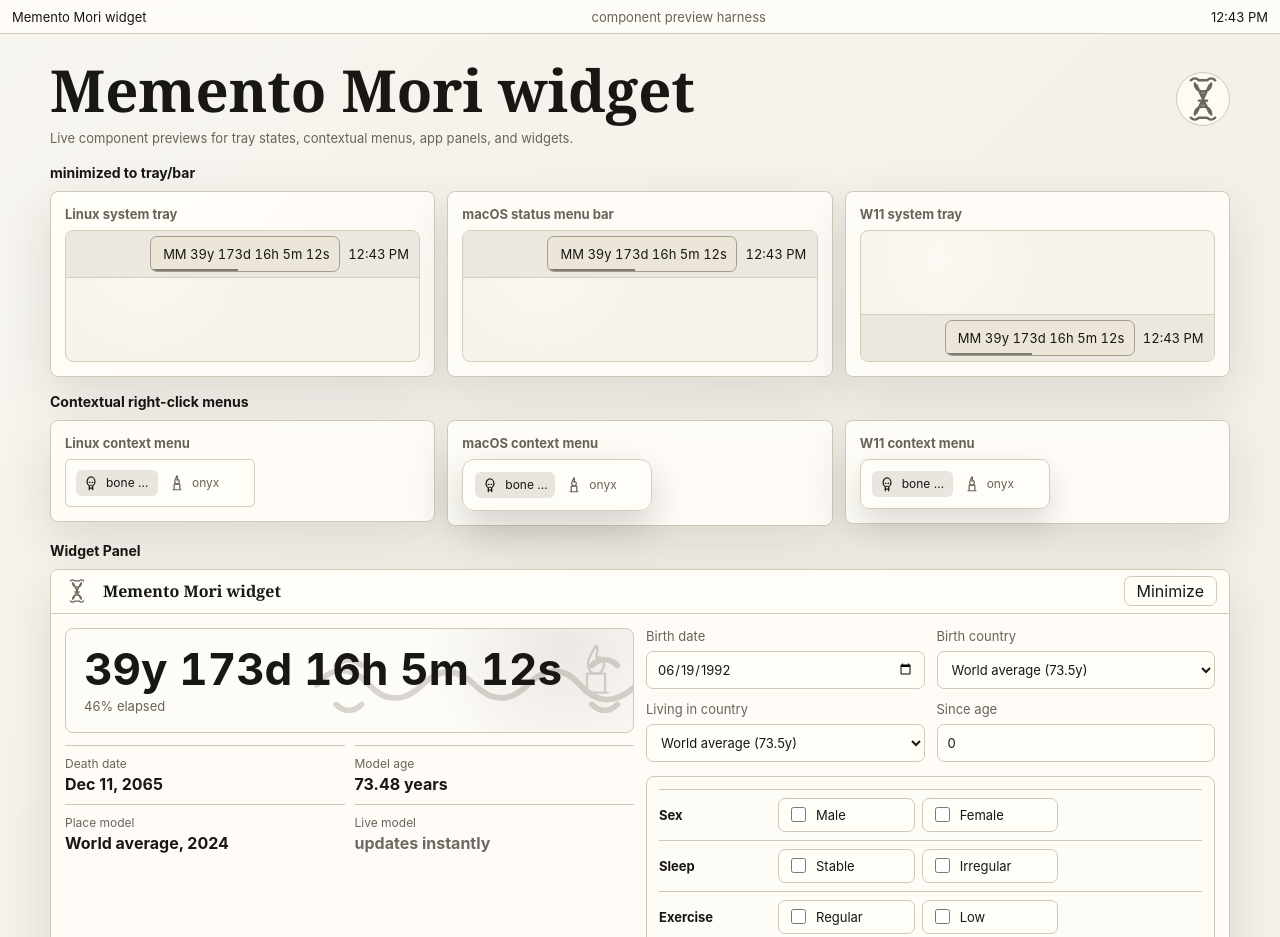
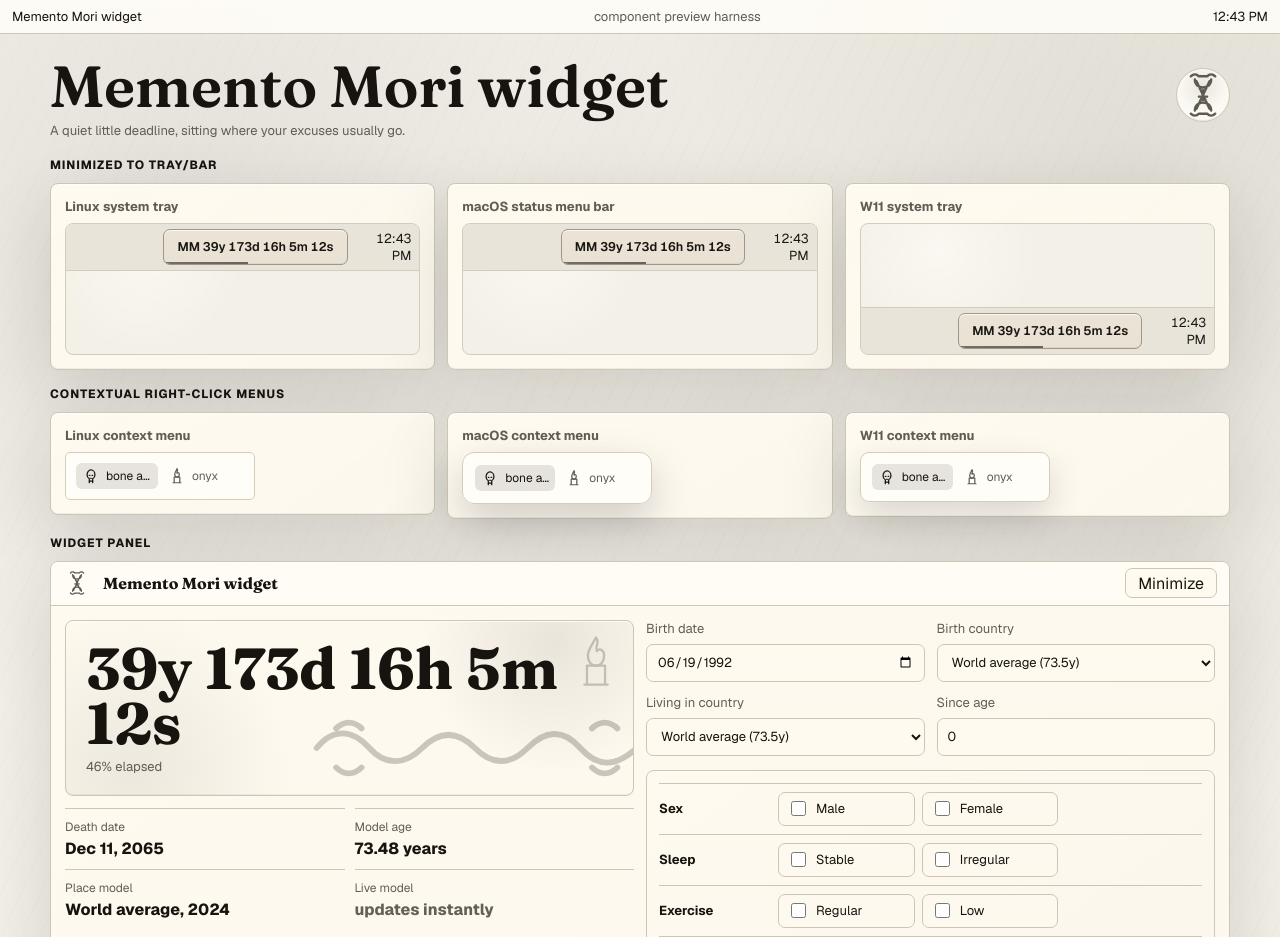
Before and after one commit to ponzgpt/memento-mori, a website: page app/index.html in a window 1280 px wide. Shown: the top 937 px of the page. Drawn offline with nearby package versions, Linux system fonts and the light colour scheme.

Commit message:
Add philosophy and refine visual tone

```diff
--- a/app/index.html
+++ b/app/index.html
@@ -4,8 +4,8 @@
     <meta charset="utf-8">
     <meta name="viewport" content="width=device-width, initial-scale=1">
     <title>Memento Mori widget</title>
-    <link rel="stylesheet" href="./styles.css?v=1.8.0">
-    <script type="module" src="./main.js?v=1.8.0"></script>
+    <link rel="stylesheet" href="./styles.css?v=1.9.0">
+    <script type="module" src="./main.js?v=1.9.0"></script>
   </head>
   <body>
     <header class="system-bar" aria-label="Preview harness bar">
@@ -19,7 +19,7 @@
         <div class="title-row">
           <div>
             <h1 id="title">Memento Mori widget</h1>
-            <p class="subtitle">Live component previews for tray states, contextual menus, app panels, and widgets.</p>
+            <p class="subtitle">A quiet little deadline, sitting where your excuses usually go.</p>
           </div>
           <span class="memento-mark large" aria-hidden="true" data-mark="hourglass">
             <svg viewBox="0 0 64 64" role="img">
--- a/app/main.js
+++ b/app/main.js
@@ -174,22 +174,22 @@ function reflectionFor(now) {
   const hour = now.getHours();
   const pool = [
     {
-      text: "Unless your grand strategy is to regret not doing it later."
+      text: "Unless the plan is to become excellent at postponing your life."
     },
     {
-      text: "Stand up straight, tame the sheets, and pretend civilization depends on it."
+      text: "Make the bed. Tiny empire, low taxes, immediate regime change."
     },
     {
-      text: "You are not owed a calmer season. Choose the work anyway."
+      text: "You are not owed a calmer season. Adorable theory, though."
     },
     {
-      text: "The obstacle is probably your inbox. Pay it before it compounds."
+      text: "The obstacle is probably not fate. Check the task you are avoiding."
     },
     {
-      text: "If it is late enough to doomscroll, it is late enough for basic hygiene."
+      text: "If it is late enough to doomscroll, teeth remain a bold option."
     },
     {
-      text: "Tomorrow's self has filed several complaints about your current management."
+      text: "Tomorrow's self has reviewed your leadership and left notes."
     }
   ];
 
--- a/app/styles.css
+++ b/app/styles.css
@@ -1,47 +1,53 @@
+@import url("https://fonts.googleapis.com/css2?family=Fraunces:opsz,wght,SOFT,WONK@9..144,300..800,0..100,0..1&family=Geist:wght@300..800&display=swap");
+
 :root,
 :root[data-skin="system-light"] {
   color-scheme: light;
-  --page: #f4f1e9;
-  --panel: #fffdf8;
-  --text: #191713;
-  --muted: #69645a;
-  --line: #d2c8b8;
-  --ornament: #7f7a70;
-  --mark: #6d665c;
-  --accent: #6d6a63;
+  --page: #f1eee6;
+  --panel: #fffaf0;
+  --text: #171410;
+  --muted: #625d54;
+  --line: #cfc5b4;
+  --ornament: #747066;
+  --mark: #5f5a50;
+  --accent: #626057;
   --danger: #833232;
   --bar-bg: rgba(255, 253, 248, 0.88);
-  --widget-bg: #ece6d8;
+  --widget-bg: #e9e2d4;
   --widget-fg: #191713;
-  --os-bar: #ece8df;
+  --os-bar: #e9e4da;
   --os-panel: rgba(255, 253, 248, 0.96);
   --os-text: #191713;
   --os-line: #d6ccbc;
   --tray-widget-width: 190px;
-  --shadow: 0 18px 50px rgba(36, 31, 21, 0.12);
-  font-family: Inter, ui-sans-serif, system-ui, -apple-system, BlinkMacSystemFont, "Segoe UI", sans-serif;
+  --shadow: 0 24px 70px rgba(36, 31, 21, 0.14);
+  --inner-glow: inset 0 1px rgba(255, 255, 255, 0.78), inset 0 -1px rgba(95, 90, 80, 0.08);
+  --font-ui: Geist, ui-sans-serif, system-ui, -apple-system, BlinkMacSystemFont, "Segoe UI", sans-serif;
+  --font-display: Fraunces, "Iowan Old Style", "Palatino Linotype", Georgia, serif;
+  font-family: var(--font-ui);
 }
 
 :root[data-skin="system-dark"] {
   color-scheme: dark;
-  --page: #0c0b0a;
-  --panel: #151311;
-  --text: #f6f0e4;
+  --page: #090807;
+  --panel: #171310;
+  --text: #f7f0e4;
   --muted: #b9ae9d;
-  --line: #373129;
+  --line: #42382e;
   --ornament: #d2ad63;
   --mark: #c9c0b2;
   --accent: #d2ad63;
   --danger: #9f2f2f;
   --bar-bg: rgba(13, 12, 11, 0.94);
-  --widget-bg: #211d18;
+  --widget-bg: #241f19;
   --widget-fg: #f6f0e4;
-  --os-bar: #181613;
-  --os-panel: rgba(25, 22, 18, 0.96);
+  --os-bar: #1a1713;
+  --os-panel: rgba(25, 21, 17, 0.97);
   --os-text: #f6f0e4;
-  --os-line: #40382e;
+  --os-line: #493e31;
   --tray-widget-width: 190px;
-  --shadow: 0 18px 50px rgba(0, 0, 0, 0.34);
+  --shadow: 0 28px 80px rgba(0, 0, 0, 0.42);
+  --inner-glow: inset 0 1px rgba(255, 242, 218, 0.08), inset 0 -1px rgba(0, 0, 0, 0.25);
 }
 
 * {
@@ -51,7 +57,10 @@
 html {
   min-height: 100%;
   background:
-    linear-gradient(135deg, rgba(255, 255, 255, 0.3), transparent 38%),
+    radial-gradient(circle at 14% 10%, color-mix(in srgb, var(--ornament) 12%, transparent), transparent 24%),
+    radial-gradient(circle at 88% 8%, color-mix(in srgb, var(--mark) 11%, transparent), transparent 28%),
+    linear-gradient(135deg, rgba(255, 255, 255, 0.2), transparent 38%),
+    repeating-linear-gradient(115deg, color-mix(in srgb, var(--line) 10%, transparent) 0 1px, transparent 1px 18px),
     var(--page);
   color: var(--text);
   scroll-behavior: smooth;
@@ -125,8 +134,10 @@ button[aria-pressed="true"] {
   border: 1px solid var(--line);
   border-radius: 8px;
   padding: 14px;
-  background: color-mix(in srgb, var(--panel) 96%, transparent);
-  box-shadow: var(--shadow);
+  background:
+    linear-gradient(145deg, color-mix(in srgb, var(--panel) 98%, transparent), color-mix(in srgb, var(--panel) 82%, var(--page))),
+    var(--panel);
+  box-shadow: var(--shadow), var(--inner-glow);
 }
 
 .platform-grid,
@@ -170,22 +181,25 @@ p {
 
 h1 {
   color: var(--text);
-  font-family: Georgia, "Times New Roman", serif;
+  font-family: var(--font-display);
   font-size: clamp(34px, 5vw, 58px);
-  font-weight: 600;
+  font-weight: 620;
   letter-spacing: 0;
+  font-variation-settings: "SOFT" 58, "WONK" 0.34;
 }
 
 h2 {
   color: var(--text);
-  font-size: 14px;
-  font-weight: 700;
+  font-size: 12px;
+  font-weight: 760;
+  letter-spacing: 0.08em;
+  text-transform: uppercase;
 }
 
 h3 {
   color: var(--muted);
   font-size: 13px;
-  font-weight: 700;
+  font-weight: 720;
 }
 
 .subtitle,
@@ -214,7 +228,10 @@ dt,
   height: 54px;
   border: 1px solid var(--line);
   border-radius: 50%;
-  background: var(--bar-bg);
+  background:
+    radial-gradient(circle at 50% 34%, color-mix(in srgb, var(--ornament) 14%, transparent), transparent 58%),
+    var(--bar-bg);
+  box-shadow: var(--inner-glow);
 }
 
 .memento-mark svg,
@@ -248,6 +265,7 @@ dt,
   border: 1px solid var(--os-line);
   border-radius: 8px;
   background:
+    linear-gradient(135deg, color-mix(in srgb, var(--os-line) 14%, transparent) 0 1px, transparent 1px 100%),
     radial-gradient(circle at 22% 22%, color-mix(in srgb, var(--os-panel) 62%, transparent), transparent 34%),
     color-mix(in srgb, var(--page) 86%, var(--panel));
 }
@@ -310,8 +328,13 @@ dt,
   min-width: 0;
   overflow: hidden;
   color: var(--widget-fg);
-  background: var(--widget-bg);
+  background:
+    linear-gradient(180deg, color-mix(in srgb, var(--widget-bg) 92%, var(--panel)), var(--widget-bg));
   border-color: color-mix(in srgb, var(--ornament) 55%, var(--line));
+  box-shadow: var(--inner-glow);
+  font-family: var(--font-ui);
+  font-size: 12.5px;
+  font-weight: 620;
   font-variant-numeric: tabular-nums;
   white-space: nowrap;
 }
@@ -326,7 +349,7 @@ dt,
   inset: auto 0 0 0;
   width: 0;
   height: 2px;
-  background: var(--ornament);
+  background: linear-gradient(90deg, var(--ornament), color-mix(in srgb, var(--ornament) 42%, var(--mark)));
   transition: width 180ms ease;
 }
 
@@ -450,7 +473,8 @@ dt,
   flex: 1;
   min-width: 0;
   color: var(--text);
-  font-family: Georgia, "Times New Roman", serif;
+  font-family: var(--font-display);
+  font-variation-settings: "SOFT" 52, "WONK" 0.24;
 }
 
 .panel-titlebar button {
@@ -475,19 +499,24 @@ dt,
   overflow: hidden;
   border: 1px solid var(--line);
   border-radius: 8px;
-  padding: 18px;
+  padding: 20px;
   background:
-    radial-gradient(circle at 88% 18%, color-mix(in srgb, var(--mark) 13%, transparent), transparent 28%),
+    radial-gradient(circle at 86% 12%, color-mix(in srgb, var(--ornament) 15%, transparent), transparent 26%),
+    radial-gradient(circle at 12% 86%, color-mix(in srgb, var(--mark) 11%, transparent), transparent 30%),
     color-mix(in srgb, var(--panel) 90%, var(--page));
+  box-shadow: var(--inner-glow);
 }
 
 .readout strong {
   position: relative;
   z-index: 1;
   color: var(--text);
-  font-size: clamp(28px, 4vw, 44px);
-  line-height: 1;
+  font-family: var(--font-display);
+  font-size: clamp(32px, 5vw, 58px);
+  font-weight: 720;
+  line-height: 0.95;
   overflow-wrap: anywhere;
+  font-variation-settings: "SOFT" 42, "WONK" 0.58;
   font-variant-numeric: tabular-nums;
 }
 
@@ -502,7 +531,7 @@ dt,
   inset: 0;
   z-index: 0;
   color: var(--mark);
-  opacity: 0.26;
+  opacity: 0.32;
   pointer-events: none;
 }
 
@@ -549,7 +578,7 @@ dd {
   margin: 3px 0 0;
   color: var(--text);
   overflow-wrap: anywhere;
-  font-weight: 700;
+  font-weight: 760;
 }
 
 [data-delta][data-positive="true"] {
@@ -594,7 +623,10 @@ select {
   border: 1px solid var(--line);
   border-radius: 8px;
   padding: 12px;
-  background: color-mix(in srgb, var(--panel) 90%, var(--page));
+  background:
+    linear-gradient(145deg, color-mix(in srgb, var(--panel) 94%, transparent), color-mix(in srgb, var(--page) 35%, var(--panel))),
+    var(--panel);
+  box-shadow: var(--inner-glow);
 }
 
 .checklist {
@@ -626,7 +658,7 @@ select {
   border-radius: 7px;
   padding: 0 8px;
   color: var(--text);
-  background: var(--panel);
+  background: color-mix(in srgb, var(--panel) 92%, var(--page));
 }
 
 .check-row input {
@@ -651,12 +683,15 @@ select {
   border-radius: 8px;
   padding: 18px;
   color: var(--text);
-  background: color-mix(in srgb, var(--panel) 88%, var(--page));
+  background:
+    radial-gradient(circle at 86% 18%, color-mix(in srgb, var(--ornament) 13%, transparent), transparent 28%),
+    color-mix(in srgb, var(--panel) 88%, var(--page));
 }
 
 .desktop-app-body strong {
-  font-family: Georgia, "Times New Roman", serif;
-  font-size: 24px;
+  font-family: var(--font-display);
+  font-size: 26px;
+  font-variation-settings: "SOFT" 48, "WONK" 0.22;
 }
 
 .desktop-app-body p {
@@ -712,8 +747,9 @@ select {
   padding: 18px;
   color: var(--text);
   background:
+    radial-gradient(circle at 72% 32%, color-mix(in srgb, var(--ornament) 18%, transparent), transparent 28%),
     radial-gradient(circle at 18% 12%, color-mix(in srgb, var(--panel) 92%, transparent), transparent 34%),
-    linear-gradient(145deg, var(--page), color-mix(in srgb, var(--panel) 70%, var(--ornament)));
+    linear-gradient(145deg, var(--page), color-mix(in srgb, var(--panel) 78%, var(--ornament)));
 }
 
 .ios-status {
@@ -764,7 +800,9 @@ select {
 }
 
 .ios-widget.large strong {
+  font-family: var(--font-display);
   font-size: 24px;
+  font-variation-settings: "SOFT" 44, "WONK" 0.35;
   font-variant-numeric: tabular-nums;
 }
 
```
Also changed, not shown: docs/philosophy.md (added, +27 -0 lines), tests/audit.mjs (+10 -0 lines), tests/lint.mjs (+8 -0 lines), README.md.
